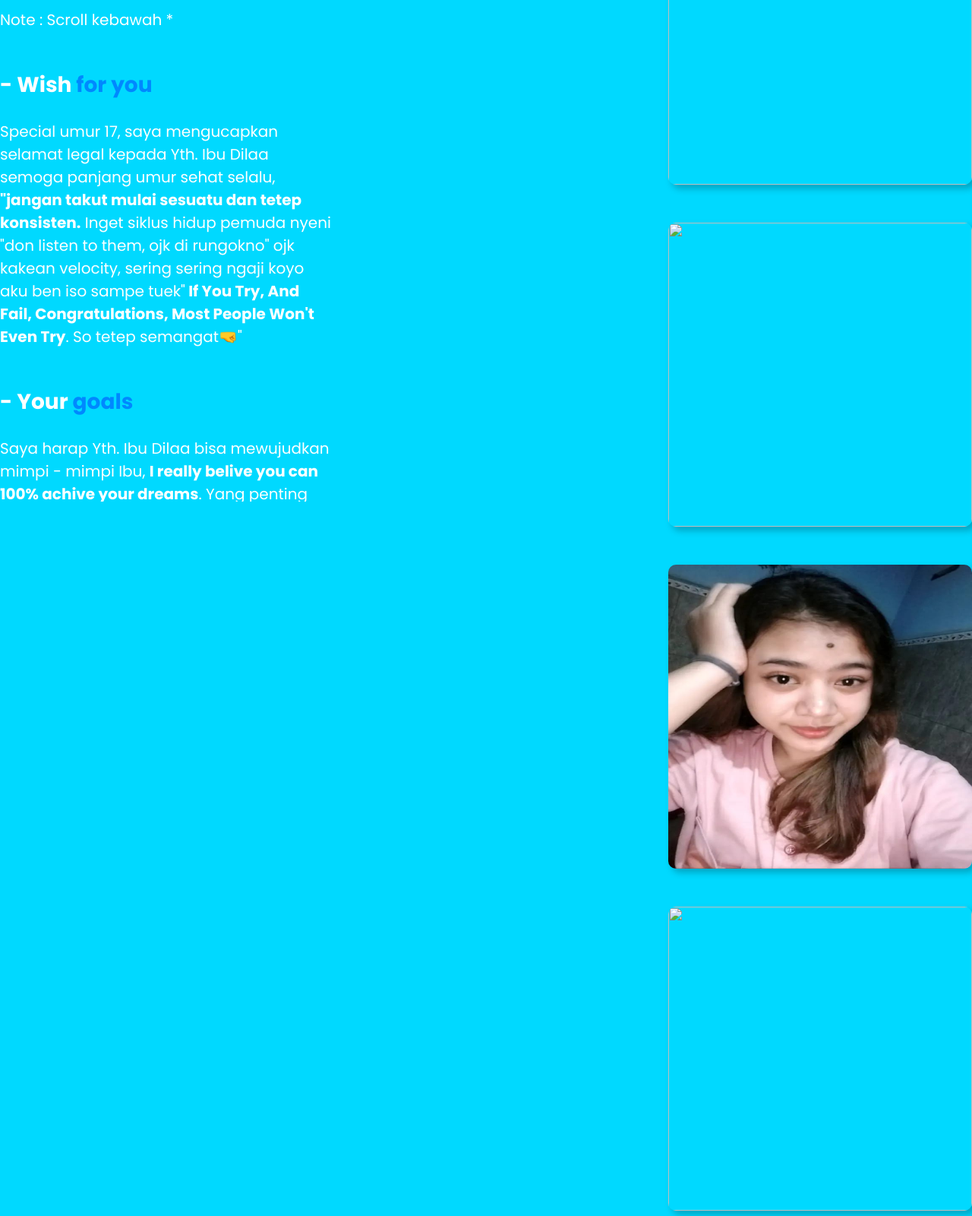
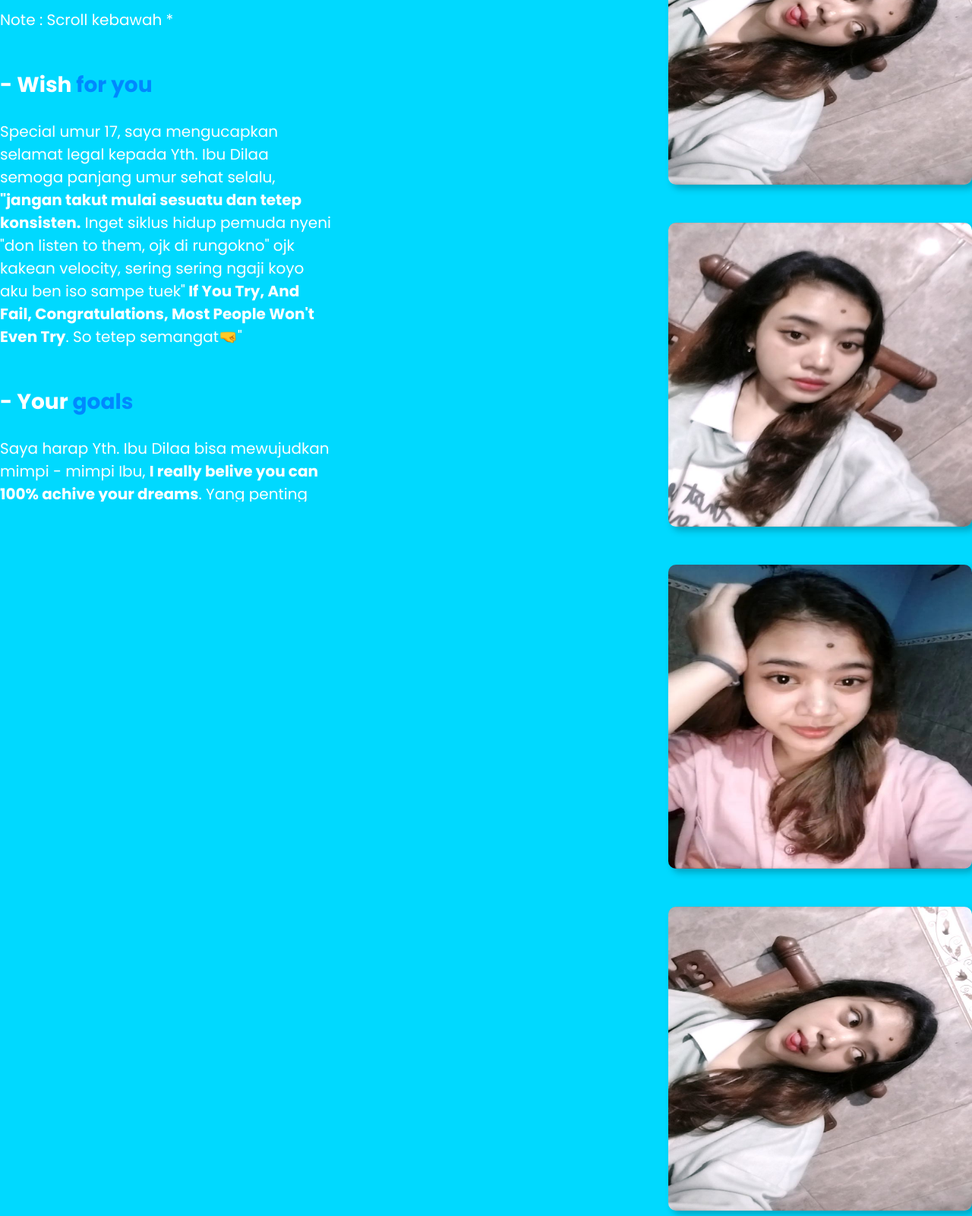
Before and after one commit to callmedimmm/ultah, a plain HTML site: page wish.html in a window 1280 px wide. Shown: the part 166-1766 px from the top of the page at 76% size. Drawn offline with nearby package versions, Linux system fonts and the light colour scheme.

Commit message:
Update wish.html

```diff
--- a/wish.html
+++ b/wish.html
@@ -59,19 +59,19 @@
             <img src="img/foto1.jpeg" alt="" />
           </div>
           <div class="slide s2">
-            <img src="img/foto 2.jpeg" alt="" />
+            <img src="img/foto2.jpeg" alt="" />
           </div>
           <div class="slide s3">
-            <img src="img/foto 3.jpeg" alt="" />
+            <img src="img/foto3.jpeg" alt="" />
           </div>
           <div class="slide s4">
-            <img src="img/foto 4.jpeg" alt="" />
+            <img src="img/foto4.jpeg" alt="" />
           </div>
           <div class="slide s5">
             <img src="img/foto1.jpeg" alt="" />
           </div>
           <div class="slide s6">
-            <img src="img/foto 3.jpeg" alt="" />
+            <img src="img/foto3.jpeg" alt="" />
           </div>
         </div>
       </div>
```
